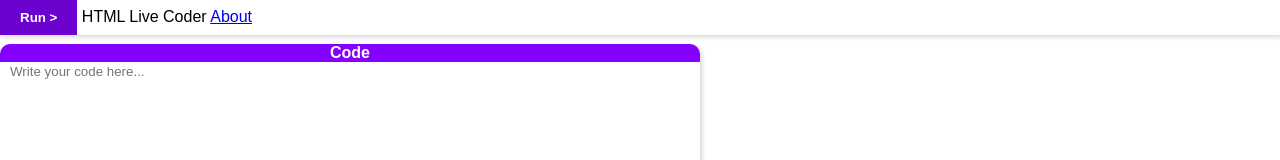
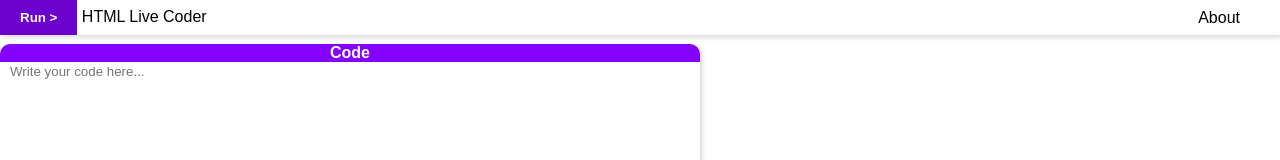
Before and after one commit to neeraj-mani/html-live-coder, a plain HTML site: page index.html in a window 1280 px wide. Shown: the top 160 px of the page. Drawn offline with Linux system fonts and the light colour scheme.

Commit message:
Update style.css

```diff
--- a/style.css
+++ b/style.css
@@ -51,3 +51,14 @@ button:hover{
   cursor: pointer;
   background-color: rgb(107, 2, 206);
 }
+
+.about{
+  color:black;
+  text-decoration: none;
+  float: right;
+  margin-right: 40px;
+  line-height: 35px;
+}
+.about:hover{
+  color:rgb(109, 2, 209);
+}
```
